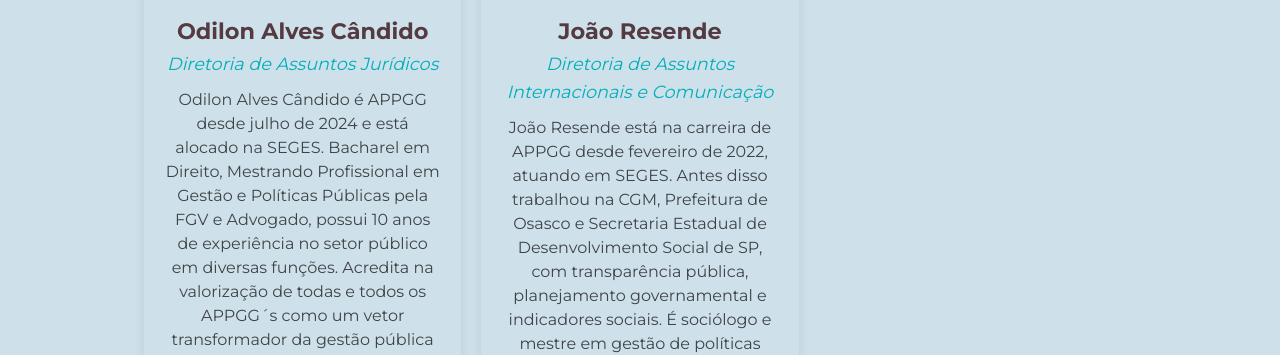
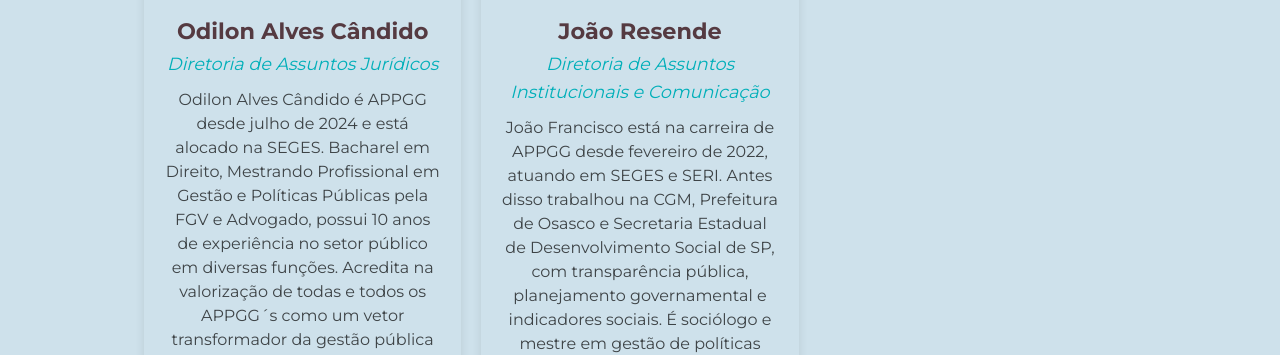
Before and after one commit to h-pgy/site_chapa_apogesp, a Jekyll site: the page built from index.html, in a window 1280 px wide and 900 px high, scrolled down 5113 px. Shown: the part 207-562 px from the top of the window. Built offline with Jekyll 4.4.1, drawn with Linux system fonts in a browser that asks for light colours; some of the changed text lies outside the part shown.

Commit message:
hotfix bio joao resende

```diff
--- a/_config.yml
+++ b/_config.yml
@@ -35,6 +35,6 @@ membros:
     imagem: "/assets/img/odilon.jpeg"
 
   - nome: "João Resende"
-    cargo: "Diretoria de Assuntos Internacionais e Comunicação"
-    bio: "João Resende está na carreira de APPGG desde fevereiro de 2022, atuando em SEGES. Antes disso trabalhou na CGM, Prefeitura de Osasco e Secretaria Estadual de Desenvolvimento Social de SP, com transparência pública, planejamento governamental e indicadores sociais. É sociólogo e mestre em gestão de políticas públicas. Foi membro da Comissão que buscou efetivar o direito das nomeações dos(as) APPGGs aprovados(as) no primeiro concurso da carreira e não nomeados(as) em 2016."
+    cargo: "Diretoria de Assuntos Institucionais e Comunicação"
+    bio: "João Francisco está na carreira de APPGG desde fevereiro de 2022, atuando em SEGES e SERI. Antes disso trabalhou na CGM, Prefeitura de Osasco e Secretaria Estadual de Desenvolvimento Social de SP, com transparência pública, planejamento governamental e indicadores sociais. É sociólogo e mestre em gestão de políticas públicas. Foi membro da Comissão que buscou efetivar o direito das nomeações dos(as) APPGGs aprovados(as) no primeiro concurso da carreira e não nomeados(as) em 2016."
     imagem: "/assets/img/joao_resende.jpeg"
```
